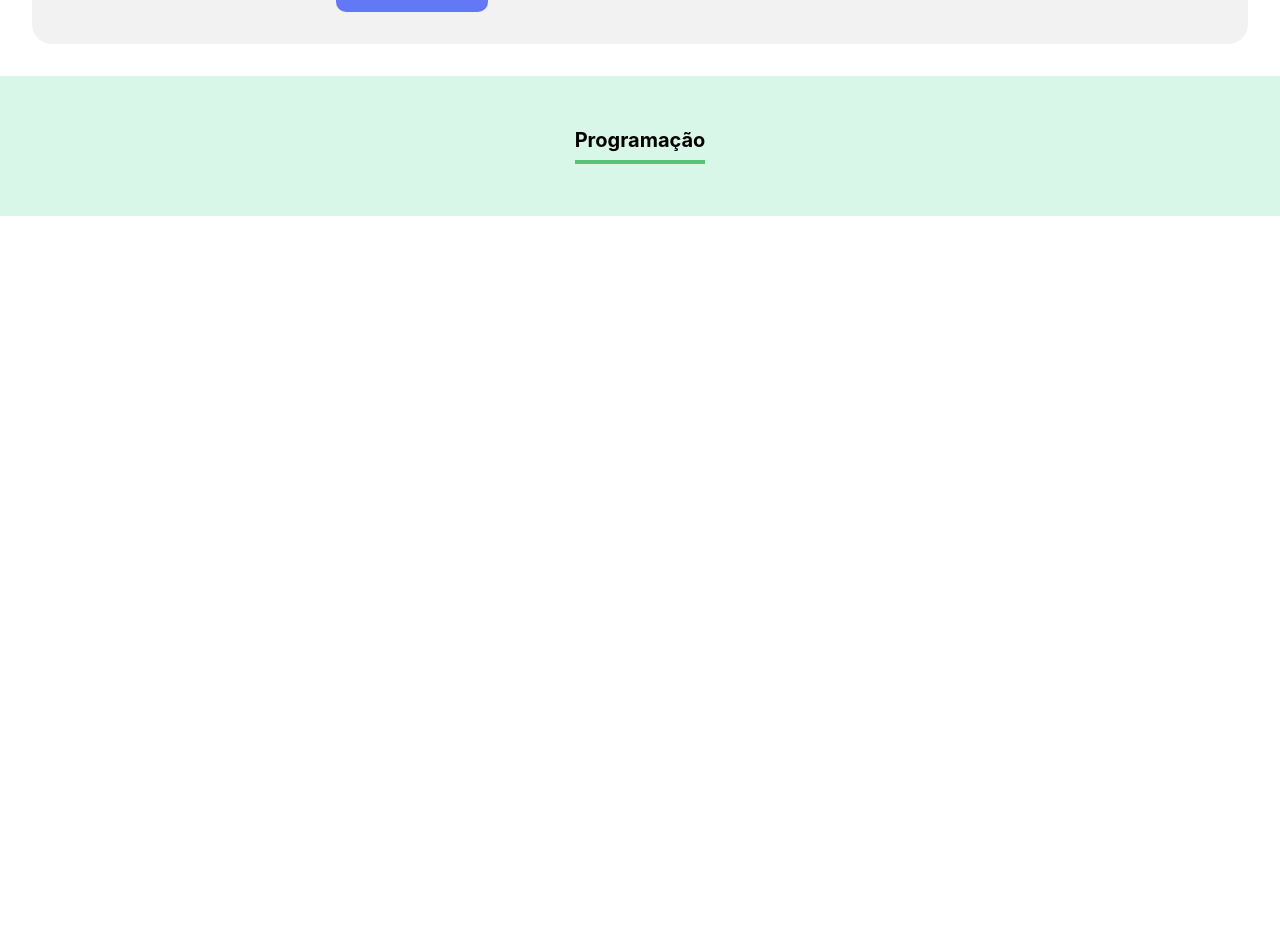
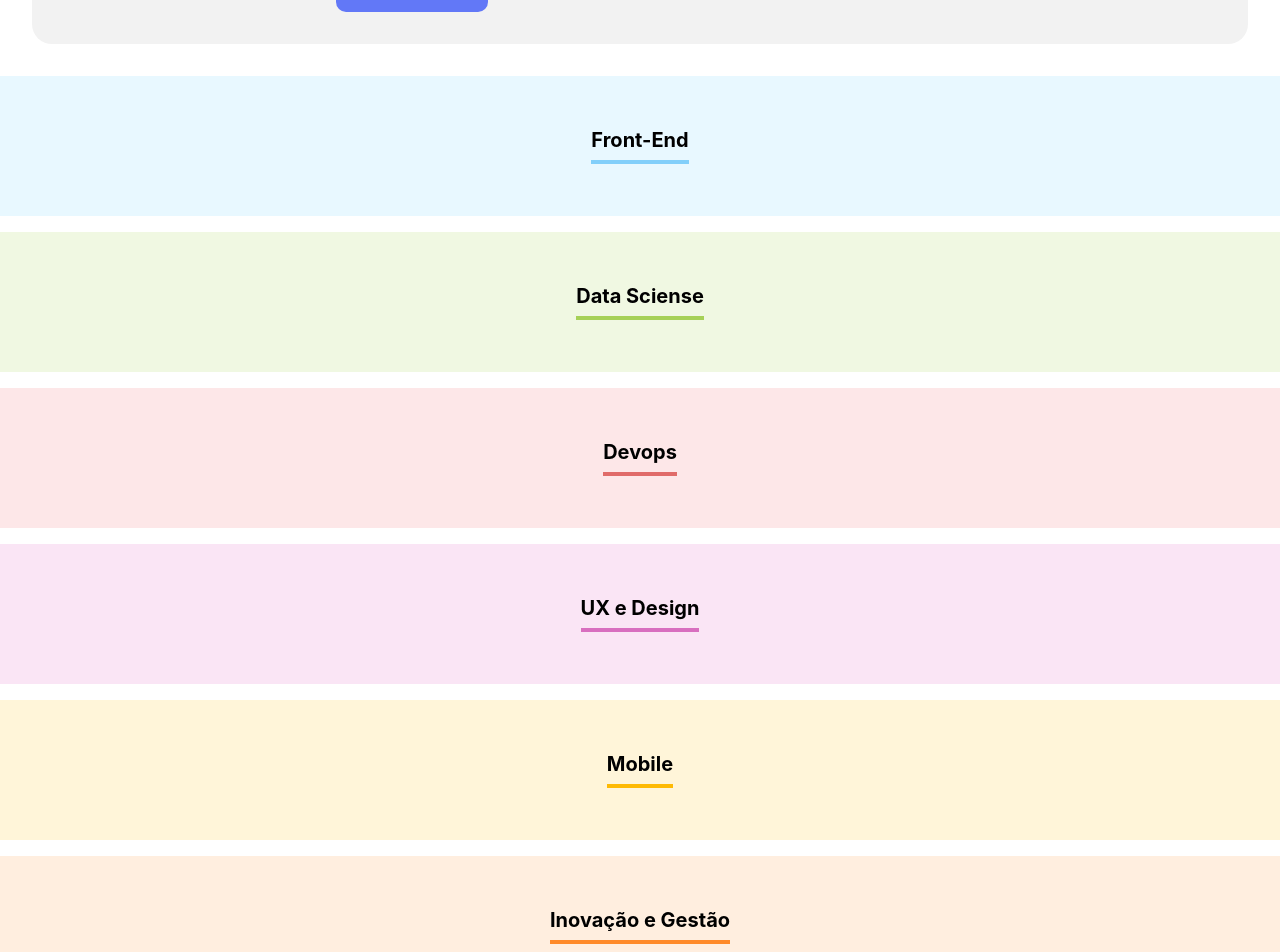
Before and after one commit to davisllv/organo, a React (Create React App) app: page / in a window 1280 px wide. Shown: the part 995-1947 px from the top of the page. Before the commit the page ends 1211 px from the top, so only its background shows below. Built offline with nearby package versions, Linux system fonts and the light colour scheme.

Commit message:
refatoration

```diff
--- a/src/App.js
+++ b/src/App.js
@@ -3,6 +3,45 @@
 import Formulario from "./components/Formulario";
 import Time from "./components/Time";
 import { useState } from "react";
+
+export const times = [
+  {
+    nome: "Front-End",
+    value: "frontEnd",
+    corPrimaria: "#82CFFA",
+    corSecundaria: "#E8F8FF",
+  },
+  {
+    nome: "Data Sciense",
+    value: "dataScience",
+    corPrimaria: "#A6D157",
+    corSecundaria: "#F0F8E2",
+  },
+  {
+    nome: "Devops",
+    value: "devops",
+    corPrimaria: "#E06B69",
+    corSecundaria: "#FDE7E8",
+  },
+  {
+    nome: "UX e Design",
+    value: "uxDesign",
+    corPrimaria: "#D86EBF",
+    corSecundaria: "#FAE5F5",
+  },
+  {
+    nome: "Mobile",
+    value: "mobile",
+    corPrimaria: "#FEBA05",
+    corSecundaria: "#FFF5D9",
+  },
+  {
+    nome: "Inovação e Gestão",
+    value: "inovacao",
+    corPrimaria: "#FF8A29",
+    corSecundaria: "#FFEEDF",
+  },
+];
 
 function App() {
   const [listaDados, setListaDados] = useState([]);
@@ -22,7 +61,14 @@
 
       <Formulario handleSubmit={handleSubmit} />
 
-      <Time nome={"Programação"} />
+      {times.map((time) => (
+        <Time
+          key={time.nome}
+          nome={time.nome}
+          corPrimaria={time.corPrimaria}
+          corSecundaria={time.corSecundaria}
+        />
+      ))}
     </div>
   );
 }
--- a/src/components/Formulario/index.js
+++ b/src/components/Formulario/index.js
@@ -3,6 +3,7 @@
 import InputTexto from "../InputTexto";
 import Select from "../Select";
 import Botao from "../Botao";
+import { times } from "../../App";
 
 function handleCriarId() {
   return `${Math.random().toString(16).slice(2)}-${Math.random()
@@ -14,7 +15,7 @@
   const [nome, setNome] = useState("");
   const [cargo, setCargo] = useState("");
   const [imagem, setImagem] = useState("");
-  const [time, setTime] = useState("gremio");
+  const [time, setTime] = useState(times[0].value);
 
   const handleSubmit = (evento) => {
     const id = handleCriarId();
@@ -64,10 +65,7 @@
           label="Time"
           valor={time}
           handleAlterar={(valor) => setTime(valor)}
-          options={[
-            { value: "gremio", descricao: "Grêmio" },
-            { value: "inter", descricao: "Inter" },
-          ]}
+          options={times}
         />
 
         <Botao>Criar Card</Botao>
--- a/src/components/Select/index.js
+++ b/src/components/Select/index.js
@@ -18,7 +18,7 @@
           {props.options.map((option) => {
             return (
               <option key={option.value} value={option.value}>
-                {option.descricao}
+                {option.nome}
               </option>
             );
           })}
--- a/src/components/Time/index.js
+++ b/src/components/Time/index.js
@@ -1,9 +1,10 @@
 import "./time.css";
 
 const Time = (props) => {
+  // Dumb Componente - Componente Estático
   return (
-    <section className="time">
-      <h3>{props.nome}</h3>
+    <section className="time" style={{ backgroundColor: props.corSecundaria }}>
+      <h3 style={{ borderColor: `${props.corPrimaria}` }}>{props.nome}</h3>
     </section>
   );
 };
--- a/src/components/Time/time.css
+++ b/src/components/Time/time.css
@@ -1,12 +1,12 @@
 .time {
     text-align: center;
     padding: 2rem;
-    background-color: #D9F7E9;
+    margin-bottom: 1rem;
 }
 
 .time > h3 {
     font-size: 1.25rem;
-    border-bottom: 4px solid #57C278;
     display: inline-block;
     padding-bottom: 0.5rem;
+    border-bottom: 4px solid black;
 }
```
